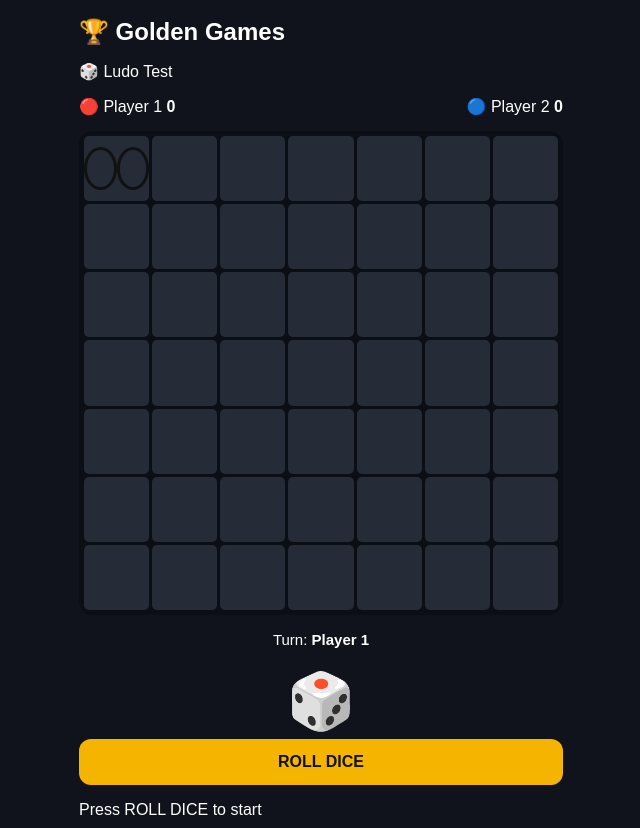
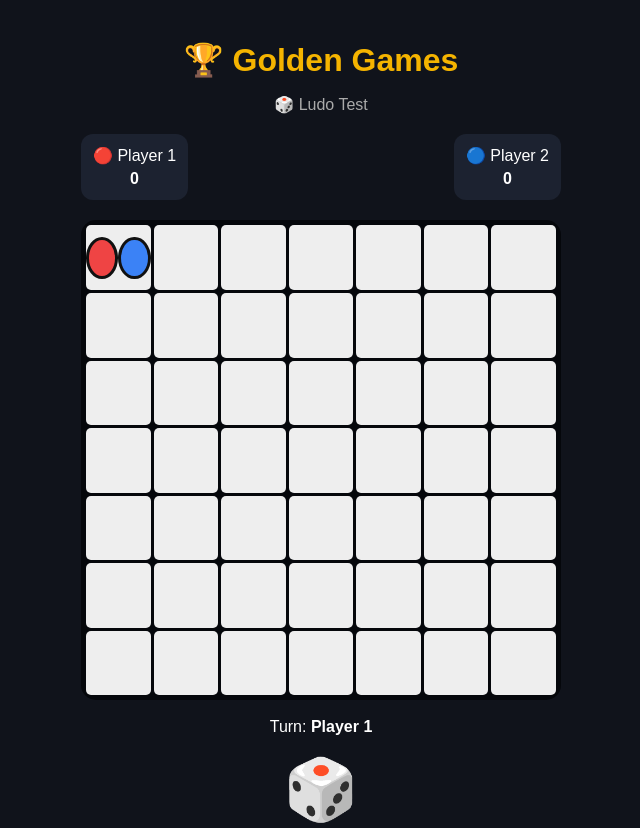
Before and after one commit to leykunbirhanu1625-collab/golden-games-ludo, a plain HTML site: page frontend/index.html in a window 1280 px wide. Shown: the top 828 px of the page, without its empty margins (319-959 px from the left). Drawn offline with Linux system fonts and the light colour scheme.

Commit message:
Update style.css

```diff
--- a/frontend/style.css
+++ b/frontend/style.css
@@ -10,172 +10,94 @@ body {
 }
 
 .app {
-  width: 100%;
   max-width: 520px;
   margin: auto;
-  padding: 18px;
-}
-
-.header {
-  display: flex;
-  align-items: center;
-  gap: 12px;
-  margin-bottom: 18px;
-}
-
-.logo {
-  width: 55px;
-  height: 55px;
-
-  display: flex;
-  align-items: center;
-  justify-content: center;
-
-  border-radius: 15px;
-
-  background: #f5b400;
-  color: #111;
-
-  font-size: 22px;
-  font-weight: 900;
+  padding: 20px;
+  text-align: center;
 }
 
 h1 {
-  margin: 0;
-  font-size: 24px;
+  margin-bottom: 5px;
+  color: #f5b400;
 }
 
-.header p {
-  margin: 4px 0 0;
-  color: #aeb5c2;
-}
-
-.game-card {
-  background: #1a1f2b;
-  border-radius: 20px;
-  padding: 16px;
+.subtitle {
+  color: #aaa;
 }
 
 .players {
   display: flex;
   justify-content: space-between;
-
-  margin-bottom: 15px;
+  margin: 20px 0;
 }
 
-.player {
-  font-size: 14px;
+.players div {
+  background: #1c2230;
+  padding: 12px;
+  border-radius: 12px;
 }
 
-.player strong {
+.players b {
   display: block;
   margin-top: 5px;
-  font-size: 18px;
 }
-
-.red-player {
-  color: #ff5b5b;
-}
-
-.blue-player {
-  color: #4f8cff;
-}
-
-/* LUDO BOARD */
 
 .board {
   display: grid;
-
   grid-template-columns: repeat(7, 1fr);
-
   gap: 3px;
-
   padding: 5px;
-
-  background: #0b0e14;
-
-  border-radius: 14px;
+  background: #05070b;
+  border-radius: 15px;
 }
 
 .cell {
   aspect-ratio: 1;
-
-  background: #252c38;
-
+  background: #eeeeee;
   border-radius: 5px;
-
   display: flex;
   align-items: center;
   justify-content: center;
 }
 
-.path {
-  background: #eeeeee;
-}
-
 .token {
   width: 65%;
   height: 65%;
-
   border-radius: 50%;
-
   border: 3px solid #111;
 }
 
-/* TURN */
+.red {
+  background: #ef4444;
+}
+
+.blue {
+  background: #3b82f6;
+}
 
 .turn {
-  text-align: center;
-
-  margin: 16px 0;
-
-  font-size: 15px;
+  margin: 18px;
 }
 
-/* DICE */
-
 .dice {
-  height: 75px;
-
-  display: flex;
-  align-items: center;
-  justify-content: center;
-
-  font-size: 55px;
+  font-size: 60px;
+  margin: 10px;
 }
-
-/* BUTTON */
 
 button {
   width: 100%;
-
-  padding: 14px;
-
+  padding: 15px;
   border: none;
-
   border-radius: 12px;
-
   background: #f5b400;
-
-  color: #111;
-
-  font-size: 16px;
-
-  font-weight: 900;
-
-  cursor: pointer;
+  font-size: 17px;
+  font-weight: bold;
 }
 
 button:disabled {
   opacity: 0.5;
 }
 
-.status {
-  text-align: center;
-
-  margin-top: 12px;
-
-  min-height: 22px;
-
-  color: #aeb5c2;
+#status {
+  color: #aaa;
 }
```
